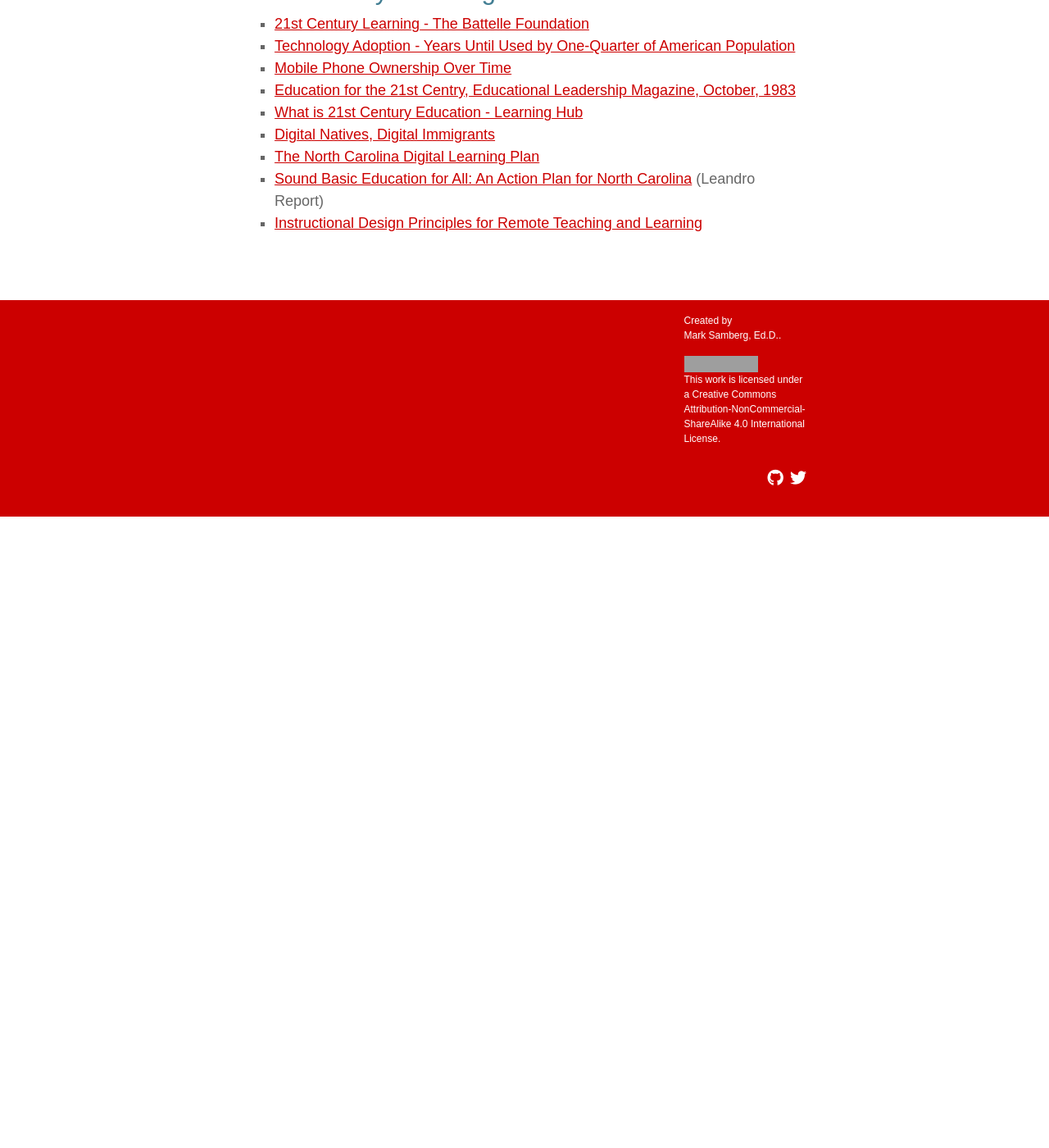
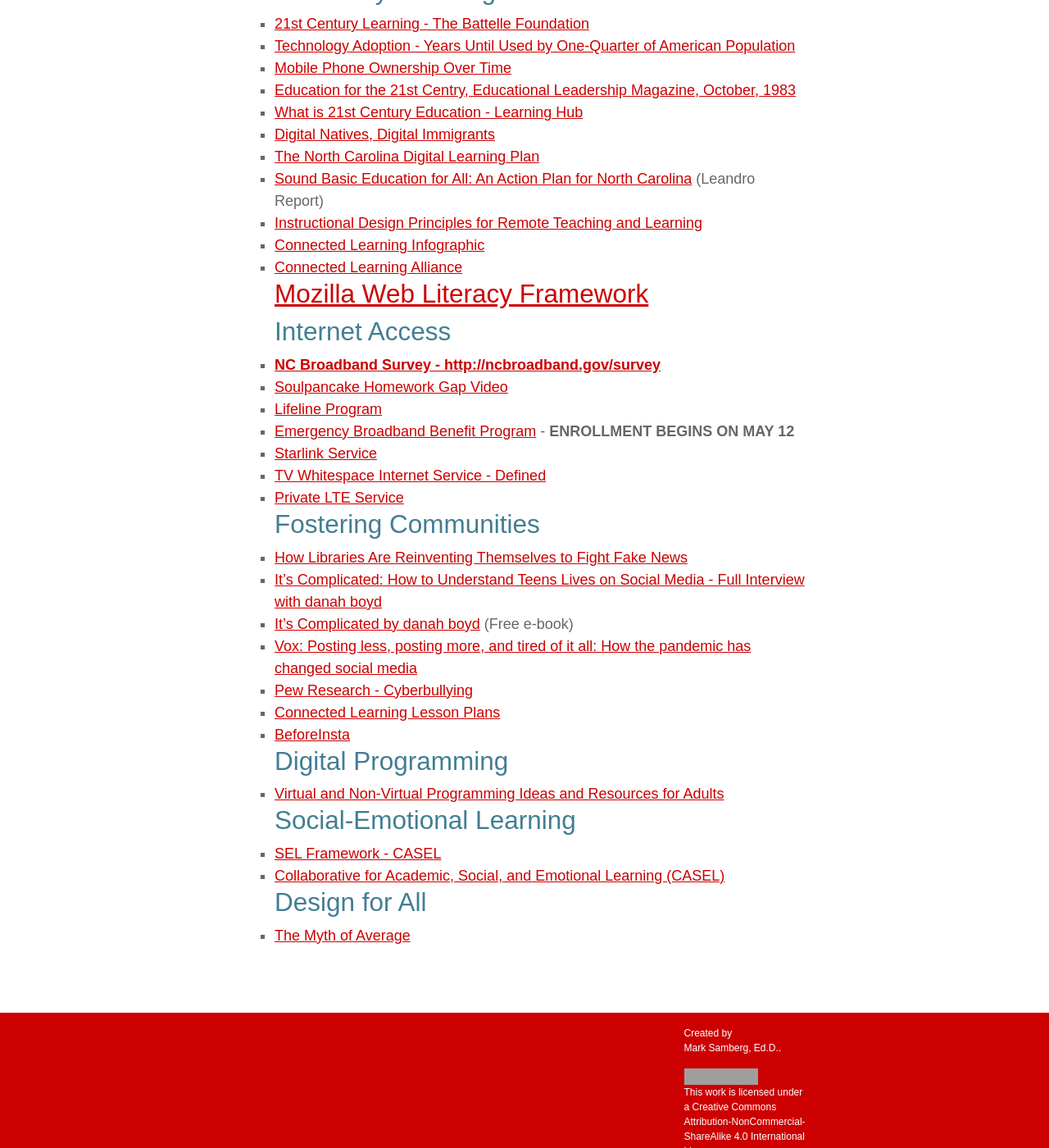
Before and after one commit to mjsamberg/resourceguides, a Jekyll site: the page built from nclppc21/index.md, in a window 1280 px wide and 1400 px high, scrolled down 770 px. Shown: the whole window at 82% size. Built offline with Jekyll 4.4.1, drawn with Linux system fonts in a browser that asks for light colours; nearby versions of some CDN libraries; some web fonts are replaced; before the commit the page ends 1400 px from its top, so only the background shows below that; grey boxes are pictures that could not be loaded.

Commit message:
Savepoint.

```diff
--- a/nclppc21/index.md
+++ b/nclppc21/index.md
@@ -19,3 +19,29 @@
 * [The North Carolina Digital Learning Plan](https://ncdli.fi.ncsu.edu/dlplan/docs/dlplan.pdf)
 * [Sound Basic Education for All: An Action Plan for North Carolina](https://www.wested.org/resources/leandro-north-carolina/) (Leandro Report)
 * [Instructional Design Principles for Remote Teaching and Learning](https://www.fi.ncsu.edu/resources/instructional-design-principles-for-remote-teaching-and-learning/)
+* [Connected Learning Infographic](https://clalliance.org/resources/connected-learning-infographic/)
+* [Connected Learning Alliance](https://clalliance.org)
+### [Mozilla Web Literacy Framework](https://foundation.mozilla.org/en/initiatives/web-literacy/)
+### Internet Access
+* **[NC Broadband Survey - http://ncbroadband.gov/survey](http://ncbroadband.gov/survey)**
+* [Soulpancake Homework Gap Video](https://youtu.be/yqkAlwGsxwE)
+* [Lifeline Program](https://www.lifelinesupport.org)
+* [Emergency Broadband Benefit Program](https://getemergencybroadband.org) - **ENROLLMENT BEGINS ON MAY 12**
+* [Starlink Service](https://www.starlink.com)
+* [TV Whitespace Internet Service - Defined](http://wififorward.org/2020/06/25/tv-white-spaces-may-be-key-to-connecting-millions-of-americans-heres-how/)
+* [Private LTE Service](https://www.networkworld.com/article/3432938/when-private-lte-is-better-than-wi-fi.html)
+### Fostering Communities
+* [How Libraries Are Reinventing Themselves to Fight Fake News](https://www.forbes.com/sites/ryanholmes/2018/04/10/how-libraries-are-reinventing-themselves-to-fight-fake-news/)
+* [It's Complicated: How to Understand Teens Lives on Social Media - Full Interview with danah boyd](https://youtu.be/Cx6OEVF2EL4)
+* [It's Complicated by danah boyd](http://www.danah.org/books/ItsComplicated.pdf) (Free e-book)
+* [Vox: Posting less, posting more, and tired of it all: How the pandemic has changed social media](https://www.vox.com/recode/22295131/social-media-use-pandemic-covid-19-instagram-tiktok)
+* [Pew Research - Cyberbullying](https://www.pewresearch.org/internet/2018/09/27/a-majority-of-teens-have-experienced-some-form-of-cyberbullying/)
+* [Connected Learning Lesson Plans](https://remakelearning.org/connectedlearning/)
+* [BeforeInsta](http://www.instagram.com/beforeinsta)
+### Digital Programming
+* [Virtual and Non-Virtual Programming Ideas and Resources for Adults](https://libraries.vermont.gov/covid19/virtualprogram_adult)
+### Social-Emotional Learning
+* [SEL Framework - CASEL](https://casel.org/sel-framework/)
+* [Collaborative for Academic, Social, and Emotional Learning (CASEL)](https://casel.org)
+### Design for All
+* [The Myth of Average](https://youtu.be/4eBmyttcfU4)
--- a/nclppc21/presentation.html
+++ b/nclppc21/presentation.html
@@ -120,6 +120,9 @@
 					</ul>
 				</section>
 				<section data-auto-animate>
+					<img class="stretch" data-src="images/connected-learning-web.jpg" alt="The work happens in the arrows.">
+				</section>
+				<section data-auto-animate>
 					<h2>Libraries = Digital Inclusion</h2>
 					<p class="fragment fade">Among the many things we’ve learned in the past year – the ability to connect to and utilize the Internet, the ability to evaluate what you’re finding online, and the ability to contribute online…</p>
 					<p class="fragment fade">…Is as important as reading and writing.</p>
@@ -143,7 +146,7 @@
 					<ul>
 						<li class="fragment fade">Technology lending</li>
 						<li class="fragment fade">Hotspot rentals</li>
-						<li class="fragment fade">Helping people register for Internet</li>
+						<li class="fragment fade">Helping people register for Internet service</li>
 						<li class="fragment fade">
 							Being aware of emerging technologies and resources
 							<ul>
```
Also changed, not shown: nclppc21/images/connected-learning-web.jpg (added).
